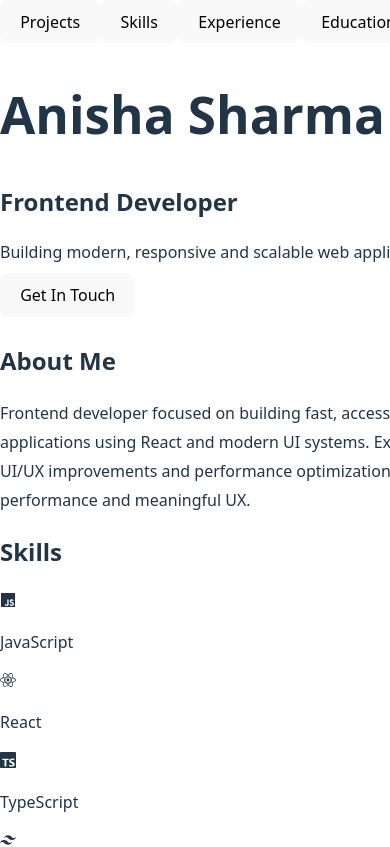
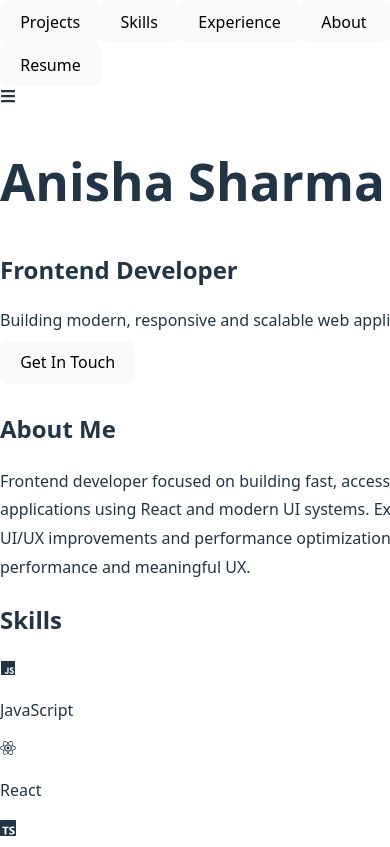
Before and after one commit to anishasharma2806/Portfolio, a React (Vite) app: page / in a window 390 px wide. Shown: the top 847 px of the page. Built offline with nearby package versions, Linux system fonts and the light colour scheme; the HTML template or start-up script is replaced by a standard one.

Commit message:
updated responsive layout

```diff
--- a/src/components/Navbar.jsx
+++ b/src/components/Navbar.jsx
@@ -1,7 +1,14 @@
+  import { useState } from "react"
+  import { FaBars, FaTimes } from "react-icons/fa"
+
   export default function Navbar() {
 
-  const go = (id) =>
+    const [open, setOpen] = useState(false)
+
+    const go = (id) => {
       document.getElementById(id)?.scrollIntoView({ behavior: "smooth" })
+      setOpen(false)
+    }
 
     const resume = () => {
       const a = document.createElement("a")
@@ -13,14 +20,25 @@ export default function Navbar() {
     return (
       <nav className="nav">
 
-      <button className="nav-btn" onClick={()=>go("projects")}>Projects</button>
-      <button className="nav-btn" onClick={()=>go("skills")}>Skills</button>
-      <button className="nav-btn" onClick={()=>go("experience")}>Experience</button>
-      <button className="nav-btn" onClick={()=>go("education")}>Education</button>
-      <button className="nav-btn" onClick={()=>go("about")}>About</button>
-      <button className="nav-btn" onClick={()=>go("contact")}>Contact</button>
+        {/* LEFT = normal nav links */}
+        <div className={`nav-links ${open ? "active" : ""}`}>
+          <button className="nav-btn" onClick={() => go("projects")}>Projects</button>
+          <button className="nav-btn" onClick={() => go("skills")}>Skills</button>
+          <button className="nav-btn" onClick={() => go("experience")}>Experience</button>
+          <button className="nav-btn" onClick={() => go("about")}>About</button>
+          <button className="nav-btn" onClick={() => go("contact")}>Contact</button>
+        </div>
 
-      <button className="btn" onClick={resume}>Resume</button>
+        {/* RIGHT SIDE ALWAYS VISIBLE */}
+        <div className="nav-cta">
+          <button className="btn" onClick={resume}>
+            Resume
+          </button>
+
+          <div className="hamburger" onClick={() => setOpen(!open)}>
+            {open ? <FaTimes /> : <FaBars />}
+          </div>
+        </div>
 
       </nav>
     )
--- a/src/styles.css
+++ b/src/styles.css
@@ -328,44 +328,50 @@ input, textarea{
    NAVBAR (PRO LEVEL)
 ====================== */
 
+/* ================= NAVBAR FINAL ================= */
+
 .nav{
   position:sticky;
   top:0;
 
   display:flex;
-  justify-content:flex-end;
   align-items:center;
+  justify-content:space-between;
 
-  height:80px;                 /* consistent height */
-  padding:0 80px;              /* more breathing space */
-
-  gap:40px;                    /* real spacing */
+  padding:0 70px;
+  height:80px;
 
   backdrop-filter:blur(16px);
   background:rgba(255,255,255,.65);
+  border-bottom:1px solid rgba(0,0,0,.06);
 
-  border-bottom:1px solid rgba(0,0,0,.05);
   z-index:100;
 }
 
-
-/* NAV LINKS */
-.nav-btn{
-  background:transparent;
-  border:none;
-
-  font-size:17px;
-  font-weight:500;
-
-  padding:10px 14px;           /* clickable area */
-  cursor:pointer;
-
-  position:relative;
-
-  transition:.25s;
+/* left links */
+.nav-links{
+  display:flex;
+  gap:34px;
 }
 
-/* subtle underline animation */
+/* right side */
+.nav-cta{
+  display:flex;
+  align-items:center;
+  gap:20px;
+}
+
+/* nav text buttons */
+.nav-btn{
+  background:none;
+  border:none;
+  font-size:16px;
+  cursor:pointer;
+  font-weight:500;
+  position:relative;
+}
+
+/* underline animation */
 .nav-btn::after{
   content:"";
   position:absolute;
@@ -385,13 +391,71 @@ input, textarea{
   width:100%;
 }
 
+/* hamburger */
+.hamburger{
+  display:none;
+  font-size:26px;
+  cursor:pointer;
+}
 
-/* Resume CTA bigger */
-.btn{
-  padding:14px 26px;
-  border-radius:14px;
-  font-size:16px;
+/* ================= MOBILE NAV FINAL FIX ================= */
+
+@media(max-width:768px){
+
+  .nav{
+    justify-content:flex-end;
+  }
+
+  .nav-cta{
+    margin-left:auto;
+    display:flex;
+    gap:40px;
+    align-items:center;
+    margin-left: 40px;
+  }
+
+  .hamburger{
+    display:block;
+    font-size:24px;
+    cursor:pointer;
+  }
+
+  /* dropdown */
+  .nav-links{
+    position:absolute;
+    top:80px;
+    right:20px;
+
+    display:flex;
+    flex-direction:column;
+    gap:20px;
+
+    width:220px;
+    padding:24px;
+
+    background:white;
+    border-radius:16px;
+    box-shadow:0 15px 40px rgba(0,0,0,.15);
+
+    /* PROPER hide method */
+    opacity:0;
+    visibility:hidden;
+    pointer-events:none;
+
+    transform:translateY(-10px);
+    transition:.25s ease;
+  }
+
+  /* visible state */
+  .nav-links.active{
+    opacity:1;
+    visibility:visible;
+    pointer-events:auto;
+    transform:translateY(0);
+  }
 }
+
+
 
 .skills-grid{
   display:flex;
@@ -893,63 +957,3 @@ input:focus, textarea:focus{
   from{transform:scale(.92)}
   to{transform:scale(1)}
 }
-
-/* ======================
-   SKILLS HORIZONTAL CARDS
-====================== */
-
-.skill-groups{
-  display:flex;
-  gap:28px;
-  overflow-x:auto;
-  padding-bottom:10px;
-}
-
-.skill-group{
-  min-width:320px;
-  flex:0 0 auto;
-  padding:28px;
-  transition:.3s;
-}
-
-.skill-group:hover{
-  transform:translateY(-8px);
-  box-shadow:0 16px 40px rgba(0,0,0,.12);
-}
-
-.skill-title{
-  font-size:22px;
-  margin-bottom:18px;
-  color:var(--accent);
-}
-
-.skill-items{
-  display:flex;
-  flex-wrap:wrap;
-  gap:12px;
-}
-
-.skill-pill{
-  display:flex;
-  align-items:center;
-  gap:8px;
-
-  padding:10px 14px;
-  font-size:14px;
-
-  background:white;
-  border-radius:12px;
-
-  box-shadow:0 4px 10px rgba(0,0,0,.05);
-  transition:.2s;
-}
-
-.skill-pill:hover{
-  background:var(--accent);
-  color:white;
-  transform:translateY(-3px);
-}
-
-.skill-icon{
-  font-size:18px;
-}
```
Lines whose indentation alone changed are shown as unchanged.
